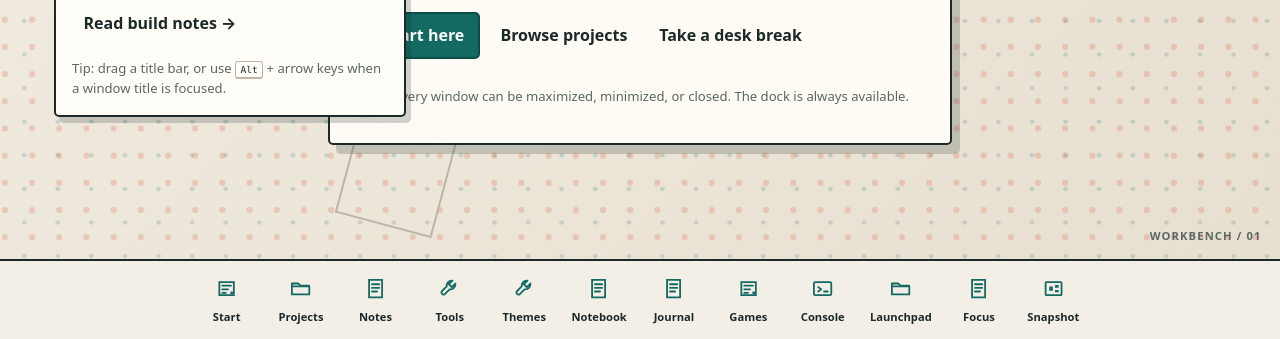
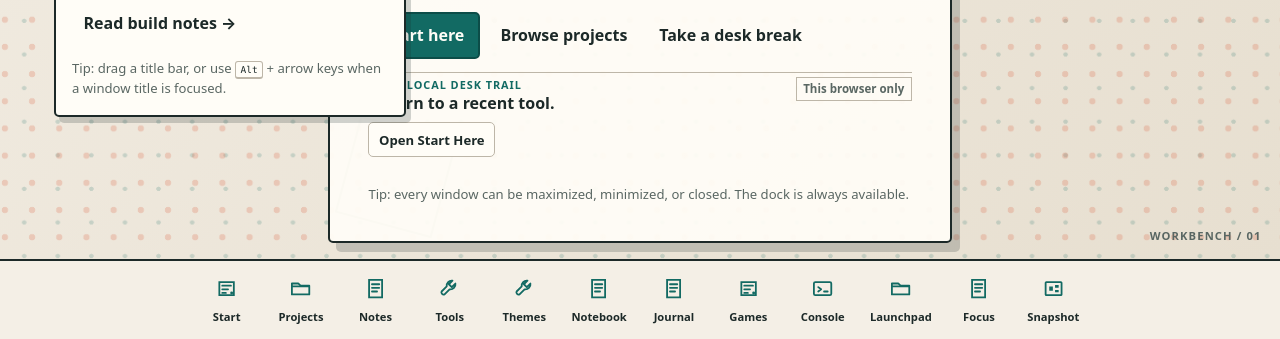
Before and after one commit to aaravkatiyar55-gif/aarav-workbench-os, a website: page index.html in a window 1280 px wide. Both pictures are taken after a click on the button "Start". Shown: the part 465-804 px from the top of the page. Drawn offline with Linux system fonts and the light colour scheme.

Commit message:
feat(landing): add recent desk shortcuts

```diff
--- a/index.html
+++ b/index.html
@@ -8,7 +8,7 @@
       content="Aarav Workbench OS is a local-first browser desktop for exploring Aarav's projects, build notes, and tools."
     />
     <title>Aarav Workbench OS</title>
-    <link rel="stylesheet" href="style.css?v=workspace-v6" />
+    <link rel="stylesheet" href="style.css?v=workspace-v7" />
   </head>
   <body data-theme="paper">
     <a class="skip-link" href="#desktop">Skip to desktop</a>
@@ -47,6 +47,16 @@
           <button type="button" class="quiet-button" data-open-window="projects">Browse projects</button>
           <button type="button" class="quiet-button" data-open-window="games">Take a desk break</button>
         </div>
+        <section class="landing-recents" aria-labelledby="recent-apps-title">
+          <div class="window-heading-row">
+            <div>
+              <p class="window-kicker">Your local desk trail</p>
+              <h2 id="recent-apps-title">Return to a recent tool.</h2>
+            </div>
+            <span class="count-label">This browser only</span>
+          </div>
+          <div id="recent-apps" class="recent-apps" aria-live="polite"></div>
+        </section>
         <p class="small-note">Tip: every window can be maximized, minimized, or closed. The dock is always available.</p>
       </section>
 
@@ -573,6 +583,6 @@
       </div>
     </dialog>
 
-    <script type="module" src="script.js?v=workspace-v6"></script>
+    <script type="module" src="script.js?v=workspace-v7"></script>
   </body>
 </html>
--- a/script.js
+++ b/script.js
@@ -11,6 +11,7 @@ const SIGNAL_SPRINT_KEY = `${STORAGE_PREFIX}.signal-sprint.v1`;
 const DESK_GRID_KEY = `${STORAGE_PREFIX}.desk-grid.v1`;
 const STREAK_KEY = `${STORAGE_PREFIX}.streak.v1`;
 const FOCUS_LIST_KEY = `${STORAGE_PREFIX}.focus-list.v1`;
+const RECENT_APPS_KEY = `${STORAGE_PREFIX}.recent-apps.v1`;
 const LAYOUT_VERSION = 2;
 const MOVE_STEP = 24;
 const MAX_WALLPAPER_BYTES = 4 * 1024 * 1024;
@@ -74,6 +75,7 @@ const focusListForm = document.querySelector("#focus-list-form");
 const focusListInput = document.querySelector("#focus-list-input");
 const focusListItems = document.querySelector("#focus-list-items");
 const focusListStatus = document.querySelector("#focus-list-status");
+const recentAppsElement = document.querySelector("#recent-apps");
 const windowElements = [...document.querySelectorAll(".os-window")];
 const windowsById = new Map(windowElements.map((windowElement) => [windowElement.dataset.windowId, windowElement]));
 
@@ -100,6 +102,7 @@ let deskGridState = {
 };
 let currentStreak = { count: 0, lastCheckIn: null };
 let focusList = [];
+let recentApps = [];
 
 const DESK_GRID_PAIRS = [
   { symbol: "▲", name: "triangle" },
@@ -265,6 +268,54 @@ function updateAllDockItems() {
   windowElements.forEach(updateDockItem);
 }
 
+function readRecentApps() {
+  const rawRecentApps = safeGet(RECENT_APPS_KEY);
+  if (!rawRecentApps) {
+    return [];
+  }
+
+  try {
+    const parsed = JSON.parse(rawRecentApps);
+    if (parsed?.version !== 1 || !Array.isArray(parsed.items)) {
+      return [];
+    }
+    return parsed.items.filter((id) => typeof id === "string" && windowsById.has(id)).slice(0, 4);
+  } catch {
+    return [];
+  }
+}
+
+function renderRecentApps() {
+  recentAppsElement.replaceChildren();
+  if (recentApps.length === 0) {
+    const empty = document.createElement("p");
+    empty.className = "recent-app-empty";
+    empty.textContent = "Nothing opened yet. Pick a tool above or use the dock.";
+    recentAppsElement.append(empty);
+    return;
+  }
+
+  recentApps.forEach((windowId) => {
+    const windowElement = windowsById.get(windowId);
+    if (!windowElement) {
+      return;
+    }
+    const button = document.createElement("button");
+    button.className = "recent-app";
+    button.type = "button";
+    button.textContent = `Open ${friendlyTitle(windowElement)}`;
+    button.addEventListener("click", () => restoreWindow(windowElement));
+    recentAppsElement.append(button);
+  });
+}
+
+function recordRecentApp(windowId) {
+  recentApps = [windowId, ...recentApps.filter((id) => id !== windowId)].slice(0, 4);
+  const saved = safeSet(RECENT_APPS_KEY, JSON.stringify({ version: 1, items: recentApps }));
+  renderRecentApps();
+  return saved;
+}
+
 function updateLayoutSummary() {
   const openWindows = windowElements.filter((windowElement) => !windowElement.hidden);
   const minimizedWindows = openWindows.filter((windowElement) => windowElement.dataset.minimized === "true");
@@ -356,6 +407,7 @@ function restoreWindow(windowElement) {
     recordLocalCheckIn();
   }
   focusWindow(windowElement, { shouldFocus: true, announceFocus: true });
+  recordRecentApp(windowElement.dataset.windowId);
   persistLayout();
 }
 
@@ -1028,6 +1080,11 @@ function addFocusListItem(event) {
 function initializeFocusList() {
   focusList = readFocusList();
   renderFocusList();
+}
+
+function initializeRecentApps() {
+  recentApps = readRecentApps();
+  renderRecentApps();
 }
 
 function appendConsoleLine(text, className = "") {
@@ -1769,6 +1826,7 @@ function initialize() {
   initializeGames();
   initializeLocalActivity();
   initializeFocusList();
+  initializeRecentApps();
   applyLayout();
   bindWindowControls();
   bindGlobalControls();
--- a/style.css
+++ b/style.css
@@ -272,6 +272,12 @@ kbd {
 .landing-panel h1 { margin: 0; max-width: 12ch; font-size: clamp(2.25rem, 6vw, 4.9rem); letter-spacing: -0.06em; line-height: 0.9; }
 .landing-panel > p:not(.window-kicker):not(.small-note) { max-width: 56ch; margin: 0; color: var(--muted); line-height: 1.55; }
 .landing-actions { display: flex; flex-wrap: wrap; gap: 0.55rem; }
+.landing-recents { display: grid; gap: 0.55rem; max-width: 42rem; padding-top: 0.2rem; border-top: 1px solid var(--line); }
+.landing-recents h2 { margin: 0; font-size: 1rem; }
+.recent-apps { display: flex; flex-wrap: wrap; gap: 0.45rem; }
+.recent-app { padding: 0.45rem 0.6rem; border: 1px solid var(--line); border-radius: var(--radius); background: var(--window); color: var(--ink); font: inherit; font-size: 0.82rem; font-weight: 800; }
+.recent-app:hover { border-color: var(--teal); color: var(--teal-deep); }
+.recent-app-empty { margin: 0; color: var(--muted); font-size: 0.84rem; }
 
 .os-window {
   position: absolute;
```
Also changed, not shown: TESTING.md (+1 -0 lines), README.md.
